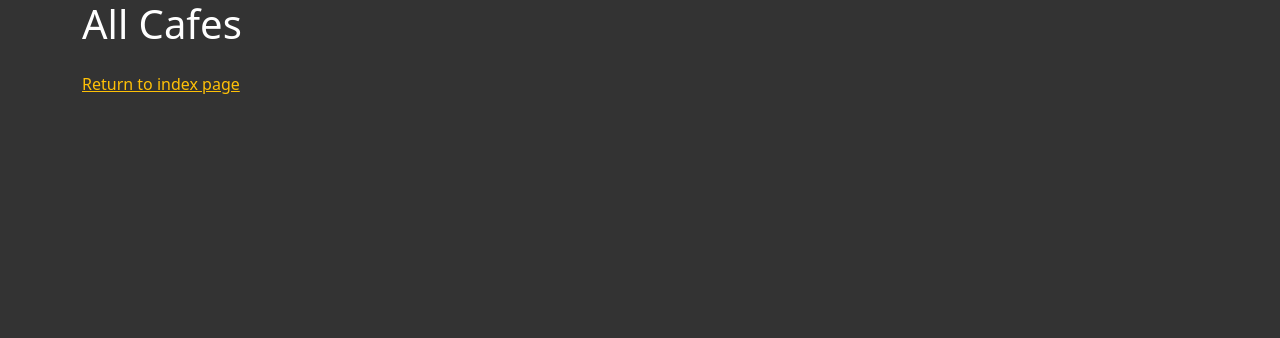
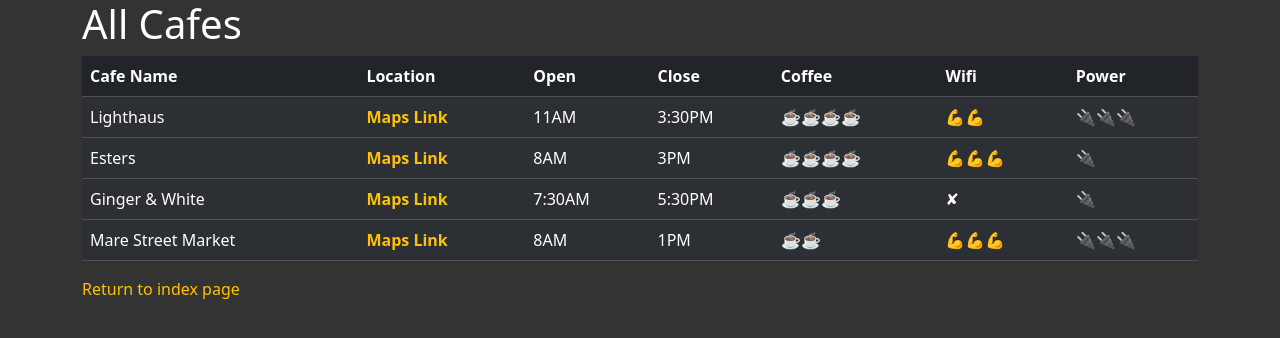
Before and after one commit to Ashwath2727/Python-Day-62-Coffee-and-Wifi, a Flask app: page /cafes in a window 1280 px wide. Shown: the top 338 px of the page. Run offline with Flask 3, Linux system fonts and the light colour scheme; some libraries are stand-ins or nearby versions.

Commit message:
created cafes route and added cafe table data

```diff
--- a/main.py
+++ b/main.py
@@ -59,6 +59,9 @@ def cafes():
         list_of_rows = []
         for row in csv_data:
             list_of_rows.append(row)
+
+    print(list_of_rows)
+    print("https://goo.gl/maps/13Tjc36HuPWLELaSA"[0:5])
     return render_template('cafes.html', cafes=list_of_rows)
 
 
--- a/static/css/styles.css
+++ b/static/css/styles.css
@@ -8,6 +8,7 @@ color: white;
 
 a {
     color: #ffc107;
+    text-decoration: none;
 }
 
 .jumbotron {
--- a/templates/cafes.html
+++ b/templates/cafes.html
@@ -13,6 +13,31 @@
           <!-- This is where you will write the code to render a Bootstrap
           Table that contains all the information from the
           cafe-data.csv file. -->
+          {% for cafe in cafes: %}
+            {% if cafe[0] == "Cafe Name": %}
+                <thead>
+                    <tr>
+                        {% for data in cafe: %}
+                                <th>{{ data }}</th>
+                        {% endfor %}
+                    </tr>
+                </thead>
+
+            {% else: %}
+                <tbody>
+                    <tr>
+                    {% for data in cafe: %}
+                        {% if data[0:5] == "https": %}
+                                <th><a href="{{ data }}">Maps Link</a> </th>
+                        {% else: %}
+                            <td>{{ data }}</td>
+                        {% endif %}
+                    {% endfor %}
+                    </tr>
+                </tbody>
+            {% endif %}
+
+          {% endfor %}
   	  </table>
 
       <p><a href="#">Return to index page</a></p>
```
